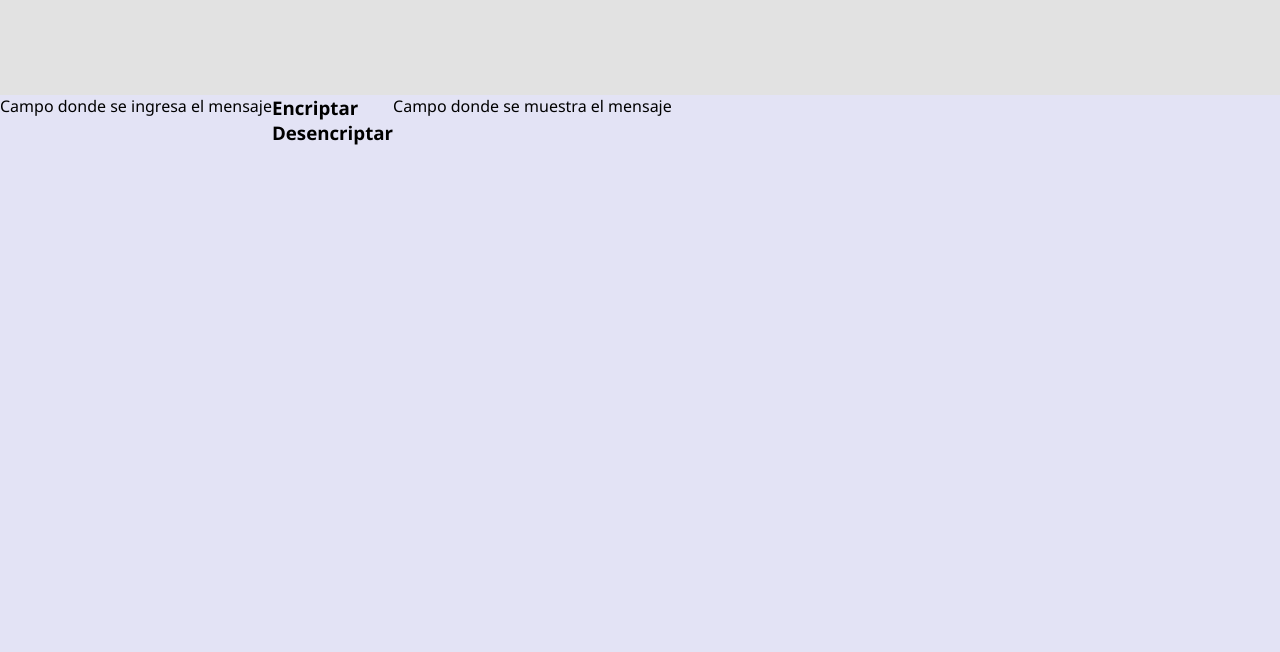
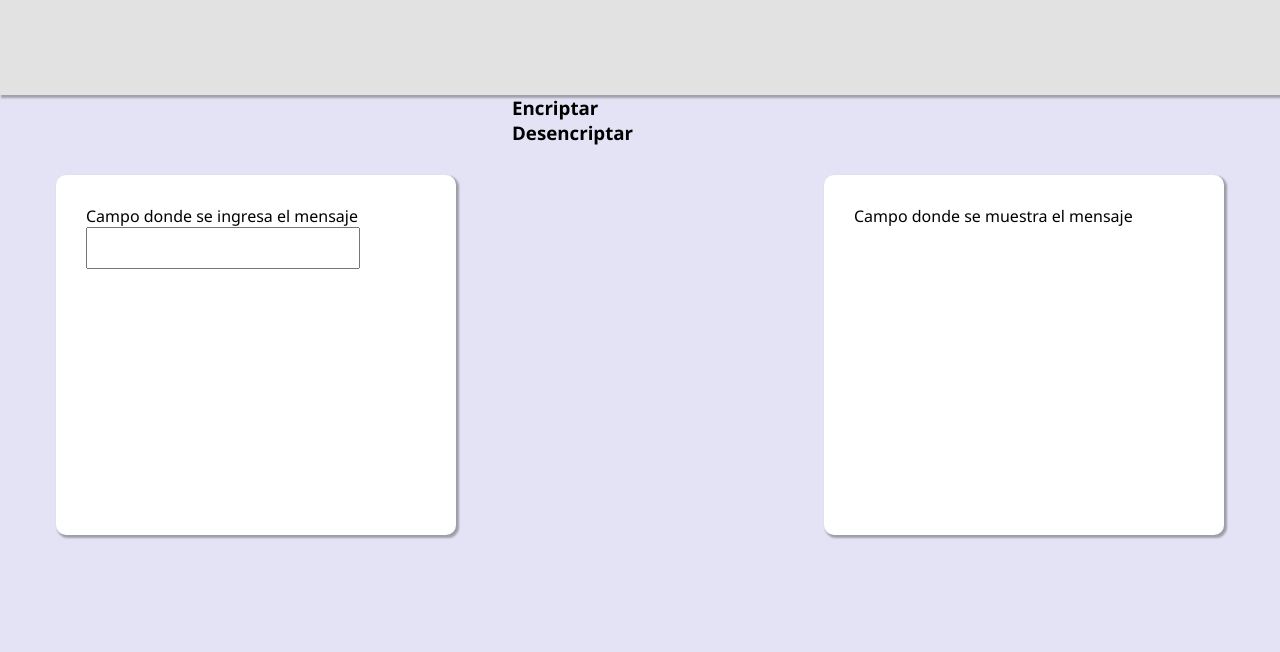
Before and after one commit to panchito-salceda/encriptador_alura, a plain HTML site: page index.html in a window 1280 px wide. Shown: the part 25-677 px from the top of the page. Drawn offline with Linux system fonts and the light colour scheme.

Commit message:
Quinta edicion

```diff
--- a/estilo/app.css
+++ b/estilo/app.css
@@ -19,6 +19,7 @@ header{
     background:var(--fondo-header);
     height: 15%;
     box-shadow: 2px 2px 2px 1px rgba(0, 0, 0, 0.3);
+    z-index: 3;
 }
 main{
     width:100%;
@@ -26,9 +27,53 @@ main{
     display: flex;
     flex-direction: row;
     background: var(--fondo-principal);
+    z-index: 1;
 }
+.grid{
+    width:40%;
+    display: flex;
+    justify-content: center;
+    padding-top:80px;
+
+}
+.grid-separador{
+    width: 20%;
+}
+#contenedor_1, #contenedor_3{
+    padding: 30px;
+    min-width: 340px;
+    width: auto;
+    height: 300px;
+    background: white;
+    border-radius: 10px;
+    box-shadow: 2px 2px 2px 1px rgba(0, 0, 0, 0.3);
+}
+textarea{
+    resize: none;
+    width:80%;
+    height: 40px;
+    margin: auto;
+}
+
+#contenedor_2{
+
+}
+
 footer{
     width:100%;
     background-color: var(--fondo-footer);
     height: 15%;
+    z-index: 2;
 }
+@media (width < 800px){
+    main{
+        flex-direction: column;
+    }
+    .grid{
+        width: 100%;
+    }
+    #contenedor_1, #contenedor_3{
+    height: 200px;
+    width: auto;
+    }
+}
--- a/index.html
+++ b/index.html
@@ -12,15 +12,24 @@
 
     </header>
     <main>
-        <div>
-            <p>Campo donde se ingresa el mensaje</p>
+        <div class="grid">
+            <div id="contenedor_1">
+                <p>Campo donde se ingresa el mensaje</p>
+                <form>
+                    <textarea></textarea>
+                </form>
+            </div>
         </div>
-        <div>
-            <h3>Encriptar</h3>
-            <h3>Desencriptar</h3>
+        <div class="grid-separador">
+            <div id="contenedor_2">
+                <h3>Encriptar</h3>
+                <h3>Desencriptar</h3>
+            </div>
         </div>
-        <div>
-            <p>Campo donde se muestra el mensaje</p>
+        <div class="grid">
+            <div id="contenedor_3">
+                <p>Campo donde se muestra el mensaje</p>
+            </div>
         </div>
     </main>
     <footer>
```
